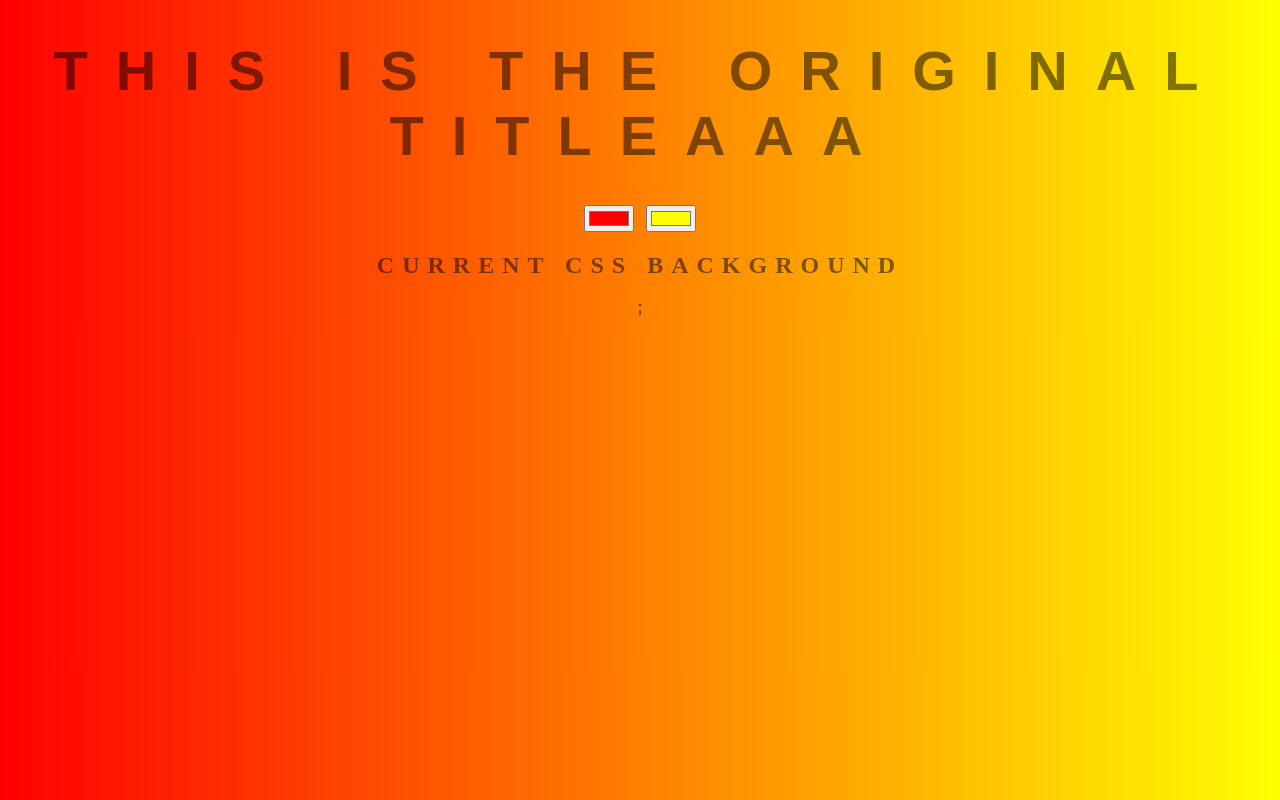
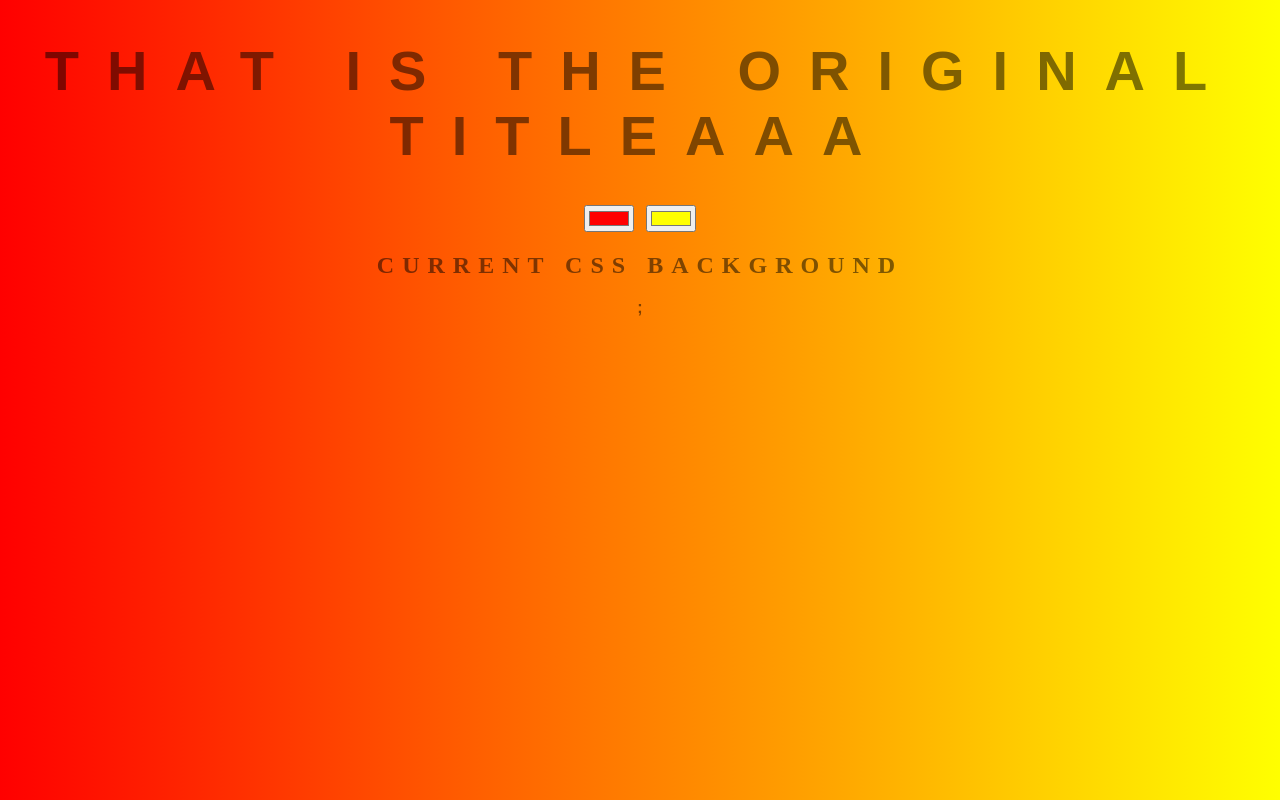
Before and after one commit to dplasenciam/background-generator, a plain HTML site: page index.html in a window 1280 px wide. Drawn offline with Linux system fonts and the light colour scheme.

Commit message:
cambios del OE

```diff
--- a/index.html
+++ b/index.html
@@ -8,7 +8,7 @@
   </head>
   <body id="gradient">
     <header>
-      <h1>This is the original titleAAA</h1>
+      <h1>THAT is the original titleAAA</h1>
     </header>
     <div class="container">
       <div class="colorPicker">
```
